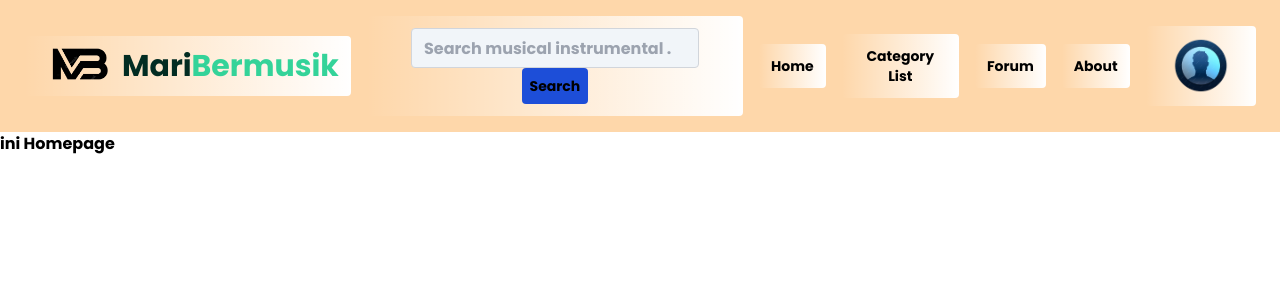
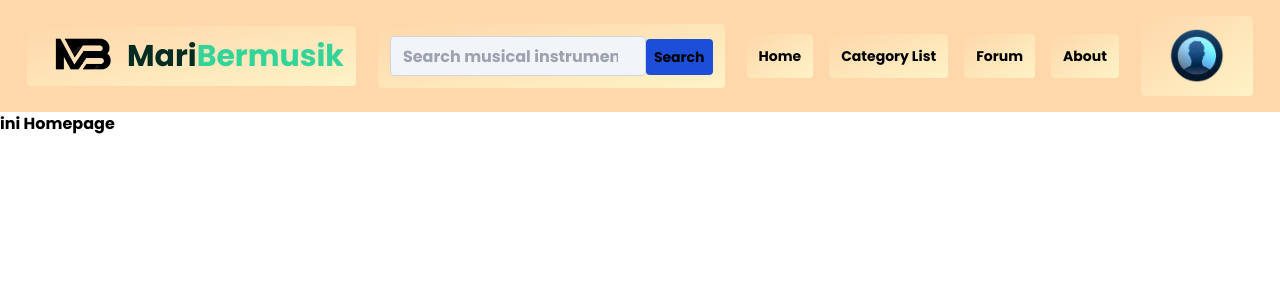
Before and after one commit to fanesz/MariBermusik-Srifoton2023, a React (Vite) app in the folder frontend/: page / in a window 1280 px wide. Shown: the top 300 px of the page. Built offline with nearby package versions, Linux system fonts and the light colour scheme.

Commit message:
STYLE: navbar

```diff
--- a/frontend/src/components/_shared/Navbar.tsx
+++ b/frontend/src/components/_shared/Navbar.tsx
@@ -5,37 +5,42 @@ const Navbar = () => {
 
   return (
     <nav>
-      <ul className="xl:flex xl:justify-between items-center text-center">
+      <div className="" id="navbar-default">
+      <ul className="xl:flex xl:justify-around items-center text-center">
         <li className="flex justify-center text-center">
           <a href="#"><img src={logo} alt="MariBermusik Logo" id="logo"/></a>
           <span className="text-3xl text-emerald-950 hover:text-black">Mari</span><span className="text-3xl text-emerald-400 hover:text-emerald-500">Bermusik</span>
         </li>
-        <li>
+        <li className="cursor-default">
           <form action="">
-                <input className="bg-slate-100 text-black border-gray-300 rounded h-10 w-72 p-3" type="search" placeholder="Search musical instrumental ..." />
+            <input className="bg-slate-100 text-black border-gray-300 rounded h-10 w-64 p-3" type="search" placeholder="Search musical instrumental ..." />
             <button type="submit" className="bg-blue-700 rounded transition duration-300 p-2 hover:bg-blue-900">Search</button>
           </form>
         </li>
         <div>
-          <ul className="md:flex md:justify-between items-center text-center">
-
-            <li><a href="#">Home</a></li>
-            <li><a href="#">Category List</a></li>
-            <li><a href="#">Forum</a></li>
-            <li><a href="#">About</a></li>
-            <li className="flex justify-center">
-              <img id="profile" data-dropdown-toggle="profileMenu" data-dropdown-trigger="hover" src={profile}/>
-              <div id="profileMenu" className="z-10 hidden bg-white divide-y divide-gray-100 rounded-lg shadow w-44 dark:bg-gray-700">
+          <ul className="sm:flex sm:justify-around items-center text-center">
+            <a href="#"><li>Home</li></a>
+            <a href="#"><li>Category List</li></a>
+            <a href="#"><li>Forum</li></a>
+            <a href="#"><li>About</li></a>
+          </ul>
+        </div>
+        <li className="flex justify-center xl:order-last" data-dropdown-toggle="profileMenu" data-dropdown-trigger="hover">
+              <img id="profile" src={profile}/>
+              <div id="profileMenu" className="hidden rounded-lg">
                 <ul aria-labelledby="profile">
-                  <li><a href="#">Profil</a></li>
-                  <li><a href="#">Pengaturan</a></li>
-                  <li><a href="#">Sign out</a></li>
+                <div className="p-3 bg-gradient-to-br  via-amber-100 from-orange-200 rounded cursor-default">
+                  <span className="block text-sm text-gray-900 dark:text-white">Hoho</span>
+                  <span className="block text-sm  text-gray-500 truncate dark:text-gray-400">hoho@gmail.com</span>
+                </div>
+                  <a href="#"><li>Profile</li></a>
+                  <a href="#"><li>Setting</li></a>
+                  <a href="#"><li>Sign out</li></a>
                 </ul>
               </div>
         </li>
       </ul>
       </div>
-      </ul>
     </nav>
   )
 }
--- a/frontend/src/index.css
+++ b/frontend/src/index.css
@@ -10,7 +10,7 @@
   }
 
   li{
-    @apply mx-3 xl:mx-2 md:mx-1 text-black p-3 rounded transition duration-300 hover:scale-110 hover:text-blue-500 hover:bg-orange-300 bg-gradient-to-r from-transparent to-white
+    @apply mx-3 xl:mx-2 md:mx-1 cursor-pointer text-black p-3 rounded transition-all duration-500 hover:scale-110 hover:text-blue-500 bg-gradient-to-br  via-amber-100 from-orange-200 bg-size-200 hover:bg-right-bottom
   }
 
   #logo, #profile{
--- a/frontend/tailwind.config.js
+++ b/frontend/tailwind.config.js
@@ -2,7 +2,11 @@
 export default {
   content: ["./src/**/*.{js,ts,jsx,tsx}"],
   theme: {
-    extend: {},
+    extend: {
+      backgroundSize: {
+        "size-200": "200% 200%",
+      },
+    },
   },
   plugins: [],
 }
```
Lines whose indentation alone changed are shown as unchanged.
